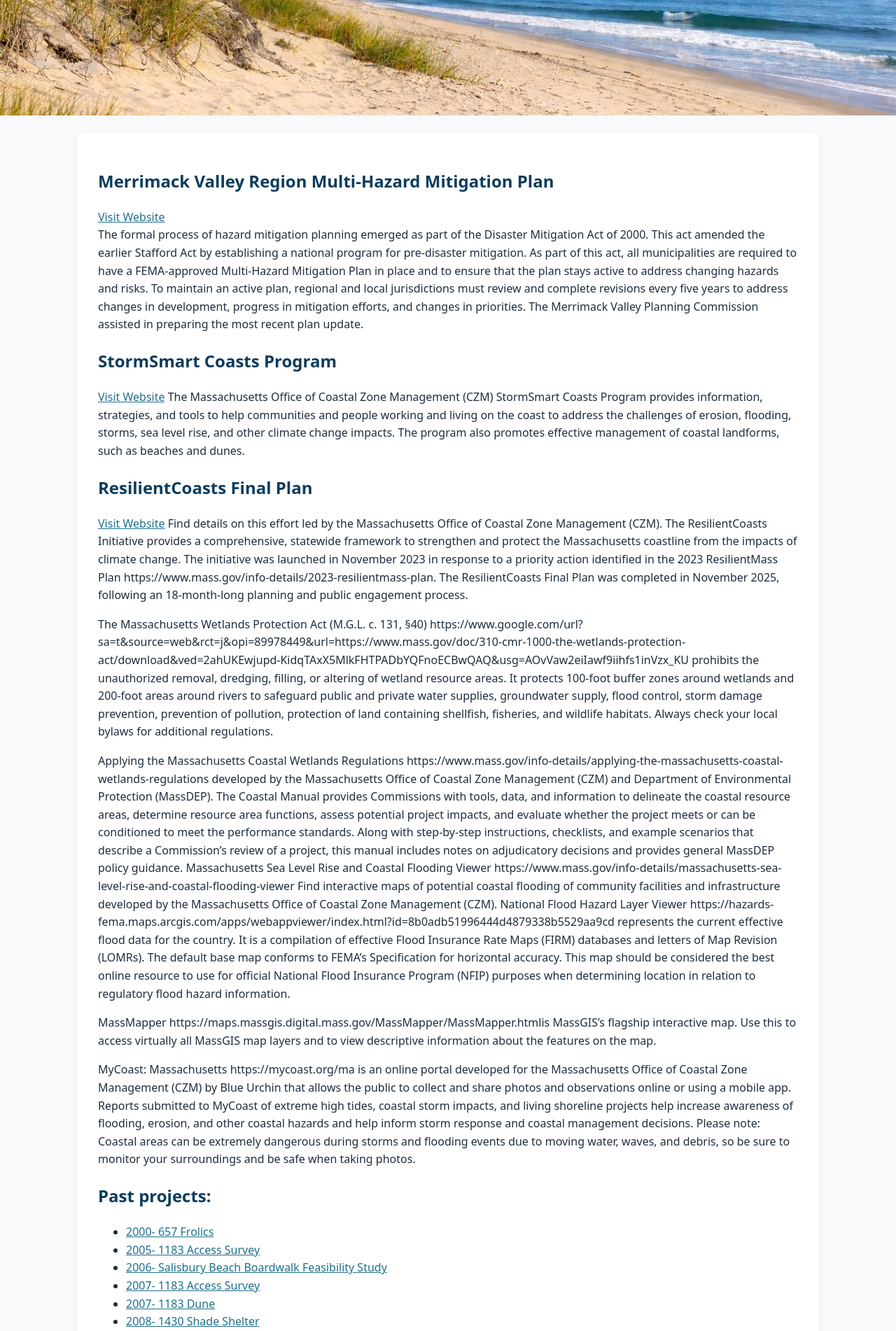
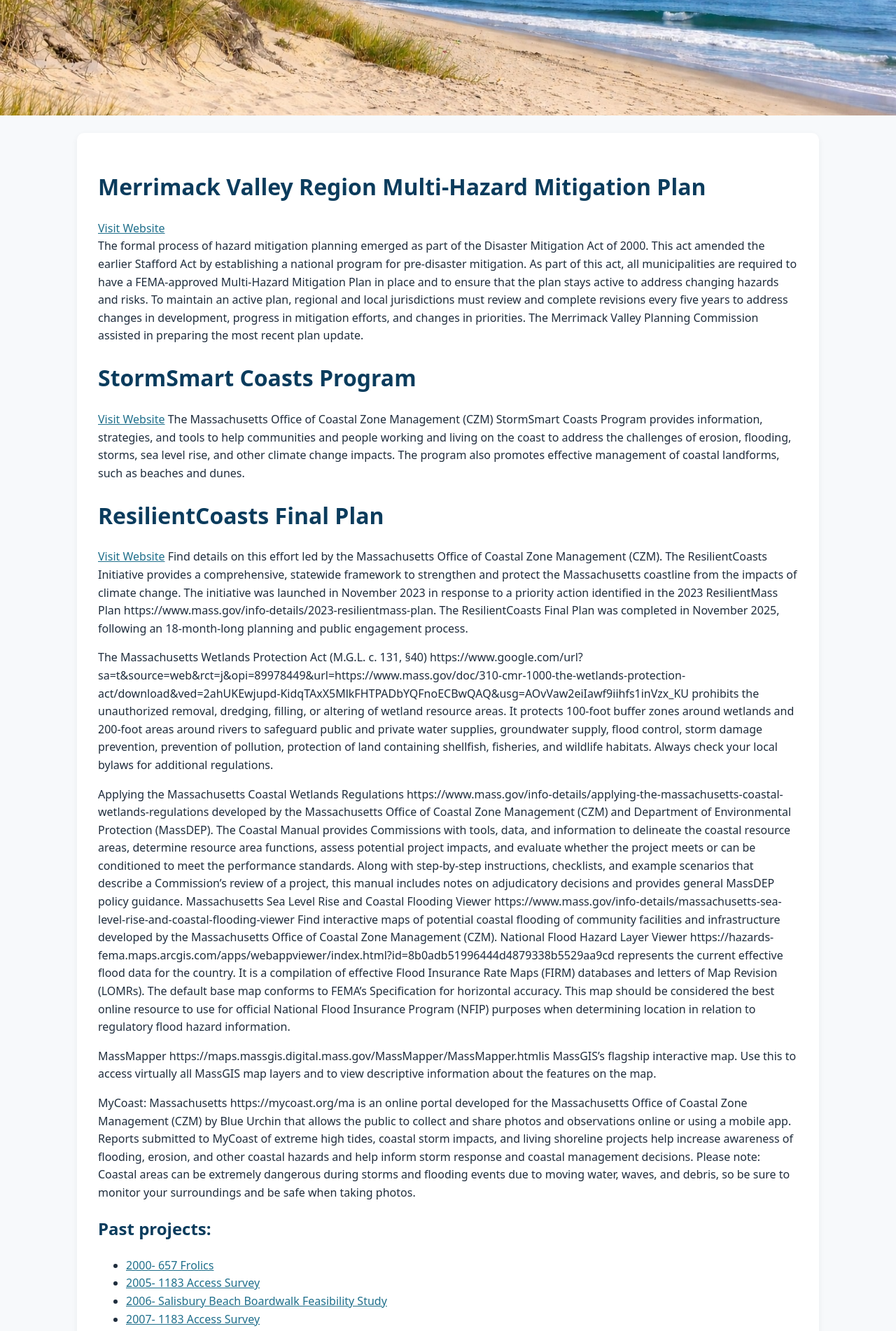
Before and after one commit to MAMRBAGOV/mamrba.gov, a Jekyll site: the page built from education.md, in a window 1280 px wide. Shown: the part 401-2303 px from the top of the page at 70% size. Built offline with Jekyll 4.4.1, drawn with Linux system fonts in a browser that asks for light colours.

```diff
--- a/education.md
+++ b/education.md
@@ -2,14 +2,14 @@
 layout: default
 title: Page Title
 ---
-## Merrimack Valley Region Multi-Hazard Mitigation Plan
+# Merrimack Valley Region Multi-Hazard Mitigation Plan
  <a href="https://mvpc.org/natural-hazards/" target="_blank">Visit Website</a>
 The formal process of hazard mitigation planning emerged as part of the Disaster Mitigation Act of 2000. This act amended the earlier Stafford Act by establishing a national program for pre-disaster mitigation. As part of this act, all municipalities are required to have a FEMA-approved Multi-Hazard Mitigation Plan in place and to ensure that the plan stays active to address changing hazards and risks. To maintain an active plan, regional and local jurisdictions must review and complete revisions every five years to address changes in development, progress in mitigation efforts, and changes in priorities. The Merrimack Valley Planning Commission assisted in preparing the most recent plan update.
 
-## StormSmart Coasts Program
+# StormSmart Coasts Program
 <a href="https://www.mass.gov/stormsmart-coasts-program" target="_blank">Visit Website</a>
 The Massachusetts Office of Coastal Zone Management (CZM) StormSmart Coasts Program provides information, strategies, and tools to help communities and people working and living on the coast to address the challenges of erosion, flooding, storms, sea level rise, and other climate change impacts. The program also promotes effective management of coastal landforms, such as beaches and dunes.
-## ResilientCoasts Final Plan
+# ResilientCoasts Final Plan
 <a href="https://www.mass.gov/info-details/resilientcoasts-initiative" target="_blank">Visit Website</a>
 Find details on this effort led by the Massachusetts Office of Coastal Zone Management (CZM). The ResilientCoasts Initiative provides a comprehensive, statewide framework to strengthen and protect the Massachusetts coastline from the impacts of climate change. The initiative was launched in November 2023 in response to a priority action identified in the 2023 ResilientMass Plan https://www.mass.gov/info-details/2023-resilientmass-plan. The ResilientCoasts Final Plan was completed in November 2025, following an 18-month-long planning and public engagement process.
 
```
